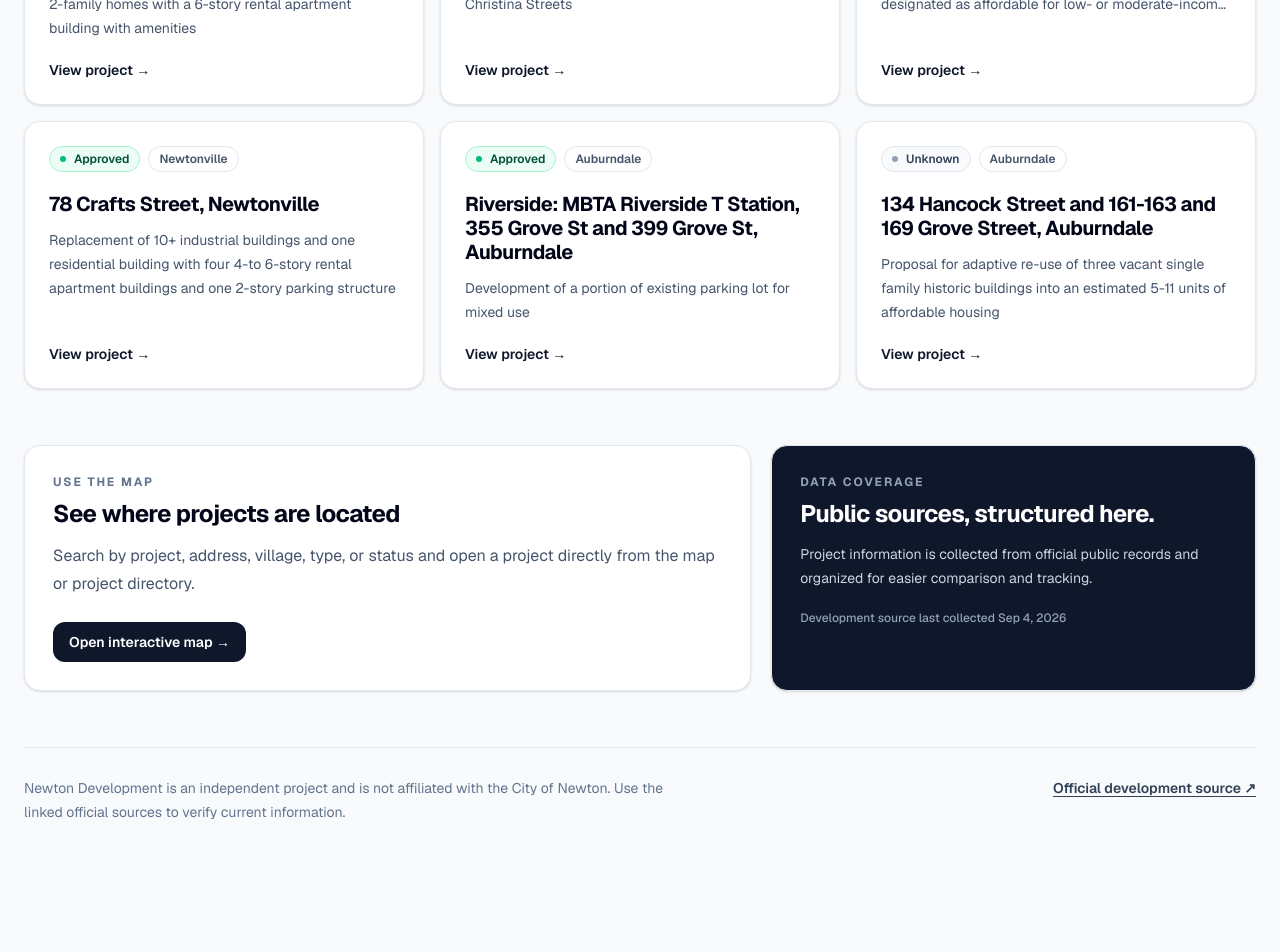
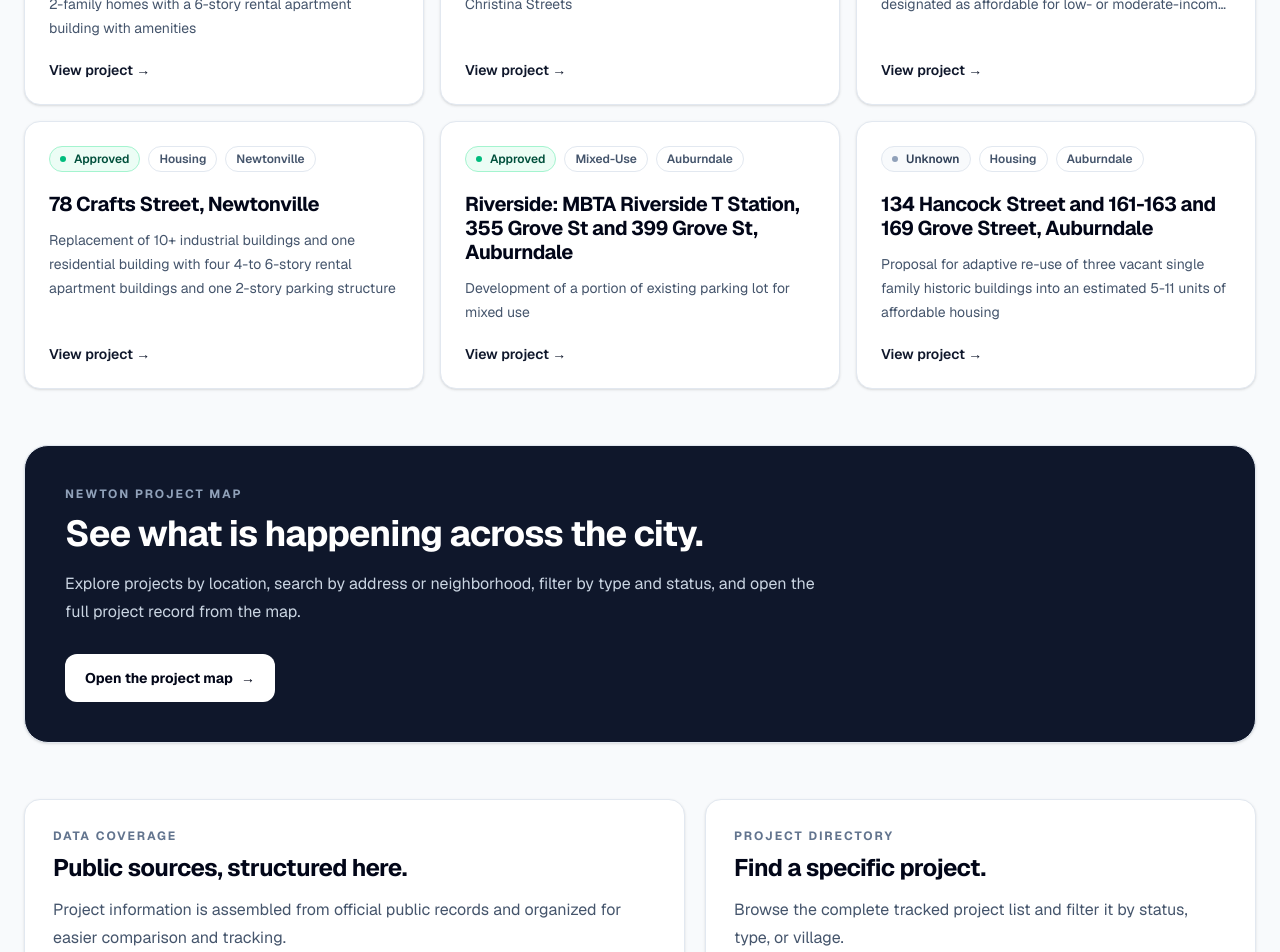
Before and after one commit to danielk-droid/newton-development, a Next.js app: page / in a window 1280 px wide. Shown: the part 1080-2032 px from the top of the page. Before the commit the page ends 1960 px from the top, so only its background shows below. Built offline with nearby package versions, Linux system fonts and the light colour scheme.

Commit message:
Refine homepage hierarchy and make map the single primary discovery action

```diff
--- a/app/page.tsx
+++ b/app/page.tsx
@@ -4,19 +4,14 @@ import path from "node:path";
 import ProjectStatusBadge from "./components/ProjectStatusBadge";
 import { allProjects } from "../data/project-catalog";
 
-type SourceData = {
-  source: string;
-  fetchedAt: string;
-};
+type SourceData = { source: string; fetchedAt: string };
 
 async function getSourceData(): Promise<SourceData> {
   const filePath = path.join(process.cwd(), "data", "newton-source.json");
   return JSON.parse(await fs.readFile(filePath, "utf8")) as SourceData;
 }
 
-function formatDate(date: string) {
-  return new Date(date).toLocaleDateString("en-US", { month: "short", day: "numeric", year: "numeric" });
-}
+function formatDate(date: string) { return new Date(date).toLocaleDateString("en-US", { month: "short", day: "numeric", year: "numeric" }); }
 
 export default async function HomePage() {
   const source = await getSourceData();
@@ -45,62 +40,29 @@ export default async function HomePage() {
       <div className="mx-auto max-w-7xl px-5 py-10 sm:px-6 md:py-14">
         <section>
           <div className="grid gap-3 sm:grid-cols-2 lg:grid-cols-4">
-            {[
-              ["Projects tracked", allProjects.length],
-              ["Active projects", activeProjects.length],
-              ["Under construction", underConstruction],
-              ["Public + transportation", publicProjects + transportationProjects],
-            ].map(([label, value]) => (
-              <div key={label} className="rounded-2xl border border-slate-200 bg-white p-6 shadow-sm">
-                <p className="text-sm font-medium text-slate-500">{label}</p>
-                <p className="mt-2 text-4xl font-bold tracking-tight">{value}</p>
-              </div>
-            ))}
+            {[["Projects tracked", allProjects.length], ["Active projects", activeProjects.length], ["Under construction", underConstruction], ["Public + transportation", publicProjects + transportationProjects]].map(([label, value]) => <div key={label} className="rounded-2xl border border-slate-200 bg-white p-6 shadow-sm"><p className="text-sm font-medium text-slate-500">{label}</p><p className="mt-2 text-4xl font-bold tracking-tight">{value}</p></div>)}
           </div>
         </section>
 
         <section className="mt-14">
-          <div className="flex flex-col gap-3 border-b border-slate-200 pb-5 sm:flex-row sm:items-end sm:justify-between">
-            <div>
-              <p className="text-xs font-bold uppercase tracking-[0.16em] text-slate-500">Current activity</p>
-              <h2 className="mt-2 text-3xl font-bold tracking-tight">Projects to watch</h2>
-            </div>
-            <Link href="/projects" className="text-sm font-semibold text-slate-700 underline underline-offset-4 hover:text-slate-950">View all projects →</Link>
-          </div>
-
+          <div className="flex flex-col gap-3 border-b border-slate-200 pb-5 sm:flex-row sm:items-end sm:justify-between"><div><p className="text-xs font-bold uppercase tracking-[0.16em] text-slate-500">Current activity</p><h2 className="mt-2 text-3xl font-bold tracking-tight">Projects to watch</h2></div><Link href="/projects" className="text-sm font-semibold text-slate-700 underline underline-offset-4 hover:text-slate-950">View all projects →</Link></div>
           <div className="mt-6 grid gap-4 md:grid-cols-2 lg:grid-cols-3">
-            {featuredProjects.map((project) => (
-              <Link key={project.id} href={`/projects/${project.id}`} className="group flex min-h-56 flex-col rounded-2xl border border-slate-200 bg-white p-6 shadow-sm transition hover:-translate-y-0.5 hover:border-slate-300 hover:shadow-md">
-                <div className="flex flex-wrap items-center gap-2"><ProjectStatusBadge status={project.status} size="sm" />{project.village && project.village !== "Unknown" && <span className="rounded-full border border-slate-200 px-2.5 py-1 text-xs font-semibold text-slate-600">{project.village}</span>}</div>
-                <h3 className="mt-5 text-xl font-bold leading-6 tracking-tight group-hover:underline group-hover:underline-offset-4">{project.name}</h3>
-                <p className="mt-3 line-clamp-3 text-sm leading-6 text-slate-600">{project.description}</p>
-                <span className="mt-auto pt-5 text-sm font-semibold text-slate-900">View project →</span>
-              </Link>
-            ))}
+            {featuredProjects.map((project) => <Link key={project.id} href={`/projects/${project.id}`} className="group flex min-h-56 flex-col rounded-2xl border border-slate-200 bg-white p-6 shadow-sm transition hover:-translate-y-0.5 hover:border-slate-300 hover:shadow-md"><div className="flex flex-wrap items-center gap-2"><ProjectStatusBadge status={project.status} size="sm" />{project.type && <span className="rounded-full border border-slate-200 px-2.5 py-1 text-xs font-semibold text-slate-600">{project.type}</span>}{project.village && project.village !== "Unknown" && <span className="rounded-full border border-slate-200 px-2.5 py-1 text-xs font-semibold text-slate-600">{project.village}</span>}</div><h3 className="mt-5 text-xl font-bold leading-6 tracking-tight group-hover:underline group-hover:underline-offset-4">{project.name}</h3><p className="mt-3 line-clamp-3 text-sm leading-6 text-slate-600">{project.description}</p><span className="mt-auto pt-5 text-sm font-semibold text-slate-900">View project →</span></Link>)}
           </div>
         </section>
 
-        <section className="mt-14 grid gap-5 lg:grid-cols-[1.5fr_1fr]">
-          <div className="rounded-2xl border border-slate-200 bg-white p-7 shadow-sm">
-            <p className="text-xs font-bold uppercase tracking-[0.16em] text-slate-500">Use the map</p>
-            <h2 className="mt-2 text-2xl font-bold tracking-tight">See where projects are located</h2>
-            <p className="mt-3 max-w-2xl leading-7 text-slate-600">Search by project, address, village, type, or status and open a project directly from the map or project directory.</p>
-            <Link href="/map" className="mt-6 inline-flex items-center rounded-xl bg-slate-900 px-4 py-2.5 text-sm font-semibold text-white hover:bg-slate-700">Open interactive map →</Link>
-          </div>
-          <div className="rounded-2xl border border-slate-200 bg-slate-900 p-7 text-white shadow-sm">
-            <p className="text-xs font-bold uppercase tracking-[0.16em] text-slate-400">Data coverage</p>
-            <h2 className="mt-2 text-2xl font-bold tracking-tight">Public sources, structured here.</h2>
-            <p className="mt-3 text-sm leading-6 text-slate-300">Project information is collected from official public records and organized for easier comparison and tracking.</p>
-            <p className="mt-5 text-xs font-medium text-slate-400">Development source last collected {formatDate(source.fetchedAt)}</p>
+        <section className="mt-14">
+          <div className="rounded-3xl border border-slate-200 bg-slate-900 p-8 text-white shadow-sm md:p-10">
+            <div className="max-w-3xl"><p className="text-xs font-bold uppercase tracking-[0.16em] text-slate-400">Newton project map</p><h2 className="mt-3 text-3xl font-bold tracking-tight md:text-4xl">See what is happening across the city.</h2><p className="mt-4 text-base leading-7 text-slate-300">Explore projects by location, search by address or neighborhood, filter by type and status, and open the full project record from the map.</p><Link href="/map" className="mt-7 inline-flex min-h-12 items-center gap-2 rounded-xl bg-white px-5 py-3 text-sm font-bold text-slate-950 transition hover:bg-slate-100">Open the project map <span aria-hidden="true">→</span></Link></div>
           </div>
         </section>
 
-        <footer className="mt-14 border-t border-slate-200 pt-7 text-sm leading-6 text-slate-500">
-          <div className="flex flex-col gap-4 md:flex-row md:items-start md:justify-between">
-            <p className="max-w-2xl">Newton Development is an independent project and is not affiliated with the City of Newton. Use the linked official sources to verify current information.</p>
-            <a href={source.source} target="_blank" rel="noopener noreferrer" className="shrink-0 font-semibold text-slate-700 underline underline-offset-4 hover:text-slate-950">Official development source ↗</a>
-          </div>
-        </footer>
+        <section className="mt-14 grid gap-5 lg:grid-cols-[1.2fr_1fr]">
+          <div className="rounded-2xl border border-slate-200 bg-white p-7 shadow-sm"><p className="text-xs font-bold uppercase tracking-[0.16em] text-slate-500">Data coverage</p><h2 className="mt-2 text-2xl font-bold tracking-tight">Public sources, structured here.</h2><p className="mt-3 leading-7 text-slate-600">Project information is assembled from official public records and organized for easier comparison and tracking.</p><p className="mt-5 text-xs font-medium text-slate-500">Development source last collected {formatDate(source.fetchedAt)}</p></div>
+          <div className="rounded-2xl border border-slate-200 bg-white p-7 shadow-sm"><p className="text-xs font-bold uppercase tracking-[0.16em] text-slate-500">Project directory</p><h2 className="mt-2 text-2xl font-bold tracking-tight">Find a specific project.</h2><p className="mt-3 leading-7 text-slate-600">Browse the complete tracked project list and filter it by status, type, or village.</p><Link href="/projects" className="mt-5 inline-flex text-sm font-semibold text-slate-900 underline underline-offset-4">Browse projects →</Link></div>
+        </section>
+
+        <footer className="mt-14 border-t border-slate-200 pt-7 text-sm leading-6 text-slate-500"><div className="flex flex-col gap-4 md:flex-row md:items-start md:justify-between"><p className="max-w-2xl">Newton Development is an independent project and is not affiliated with the City of Newton. Use the linked official sources to verify current information.</p><a href={source.source} target="_blank" rel="noopener noreferrer" className="shrink-0 font-semibold text-slate-700 underline underline-offset-4 hover:text-slate-950">Official development source ↗</a></div></footer>
       </div>
     </main>
   );
```
